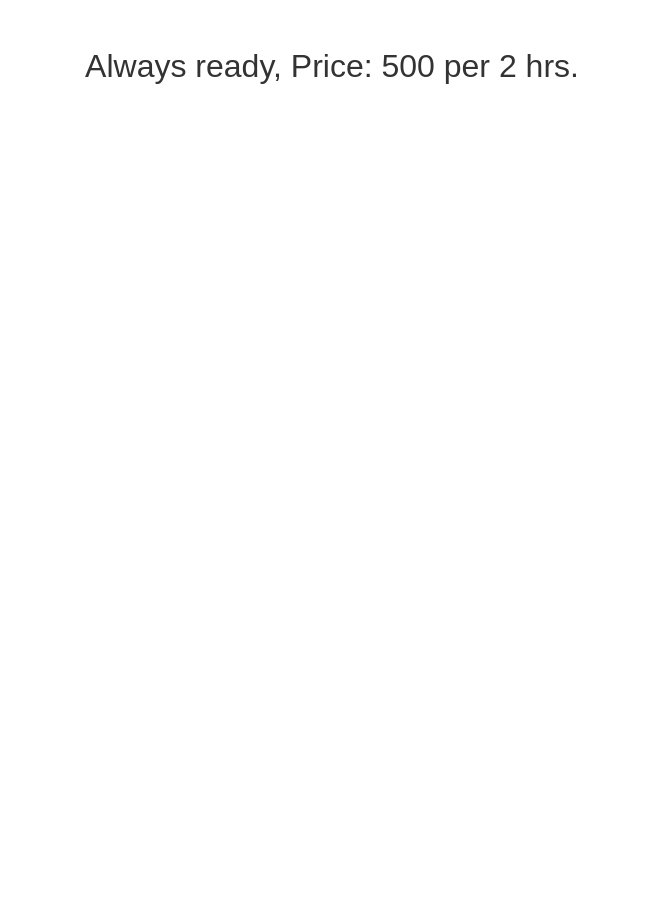
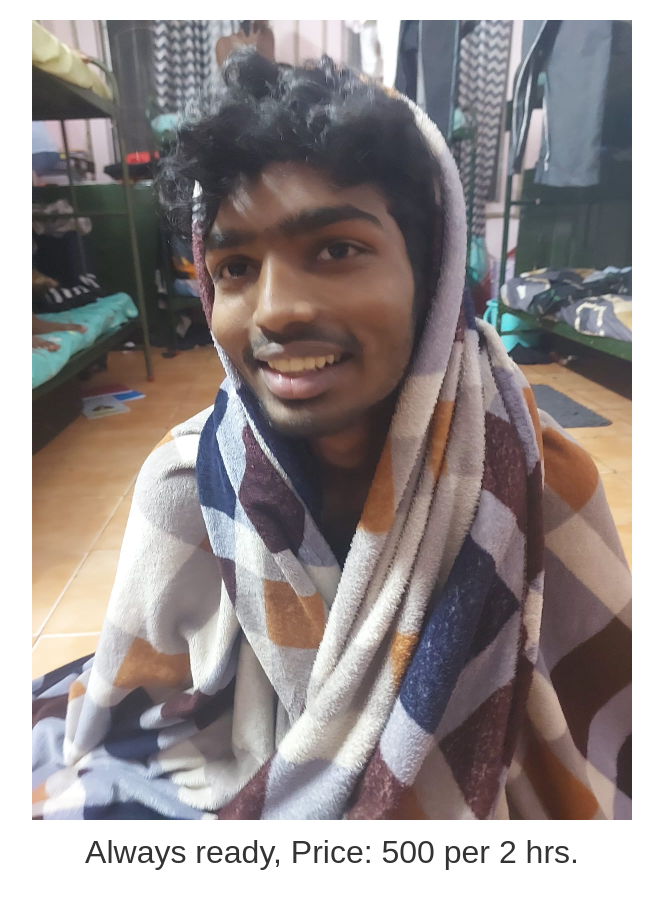
Before and after one commit to akshith197/public-services, a plain HTML site: page index.html in a window 1280 px wide. Shown: the whole page, without its empty margins (308-971 px from the left). Before the commit the page ends 800 px from the top, so only its background shows below. Drawn offline with Linux system fonts and the light colour scheme.

Commit message:
update index.html

```diff
--- a/index.html
+++ b/index.html
@@ -8,7 +8,7 @@
 </head>
 <body>
     <div class="container">
-        <img src="assets\img1.jpg" alt="" class="responsive-image">
+        <img src="img1.jpg" alt="" class="responsive-image">
         <p class="description">Always ready, Price: 500 per 2 hrs.</p>
     </div>
 </body>
```
